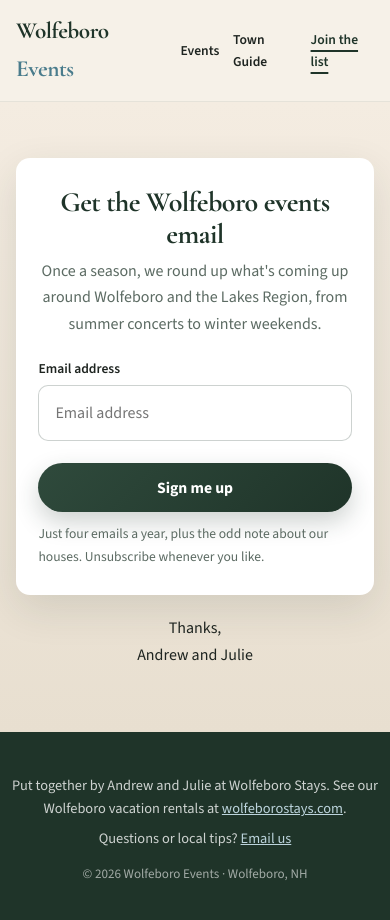
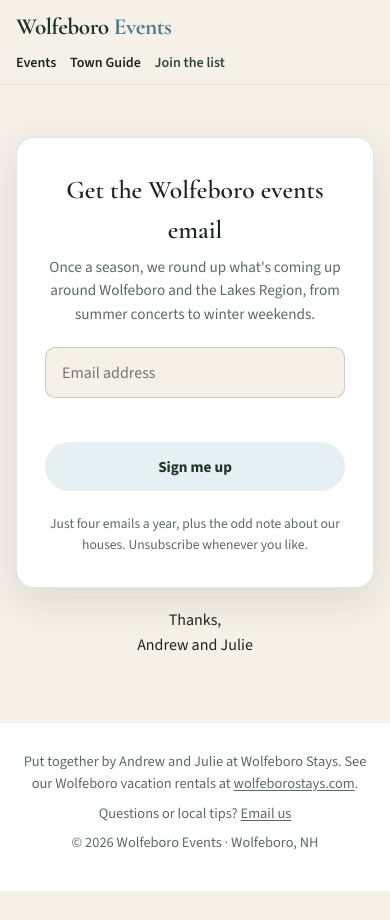
Before and after one commit to andrewbrenner7/WolfeboroEvents, a website: page join/index.html in a window 390 px wide. After the commit the page ends 891 px from the top, so only its background shows below. Drawn offline with nearby package versions, Linux system fonts and the light colour scheme.

Commit message:
Unify header styling across Events, Guide, and Join pages and prevent mobile nav wrapping

```diff
--- a/join/index.html
+++ b/join/index.html
@@ -26,169 +26,160 @@
       --pine: #2f4a3c;
       --pine-deep: #1f3429;
       --lake: #4a7c8c;
-      --sand: #f4ece1;
-      --birch: #e8dfd0;
+      --lake-soft: #e6eff2;
       --ink: #1e2420;
       --muted: #5c6b63;
       --cream: #f6f1e8;
-      --white: #fff;
-      --shadow: 0 14px 40px rgba(31, 52, 41, 0.12);
+      --white: #ffffff;
+      --shadow: 0 12px 40px rgba(31, 52, 41, 0.12);
       --radius: 14px;
+      --max: 1080px;
     }
     * { box-sizing: border-box; }
     html { scroll-behavior: smooth; }
     body {
       margin: 0;
       min-height: 100vh;
-      font-family: 'Source Sans 3', system-ui, -apple-system, sans-serif;
+      display: flex;
+      flex-direction: column;
+      font-family: 'Source Sans 3', system-ui, sans-serif;
       color: var(--ink);
       background: var(--cream);
-      line-height: 1.65;
-      display: flex;
-      flex-direction: column;
+      line-height: 1.55;
     }
+    img { max-width: 100%; display: block; height: auto; }
     a { color: var(--lake); }
-    .wrap { width: min(100% - 2rem, 1080px); margin-inline: auto; }
+    .wrap { width: min(100% - 2rem, var(--max)); margin-inline: auto; }
+
     .nav {
       position: sticky;
       top: 0;
       z-index: 20;
       background: rgba(246, 241, 232, 0.94);
-      backdrop-filter: blur(8px);
+      backdrop-filter: blur(10px);
       border-bottom: 1px solid rgba(31, 52, 41, 0.08);
     }
     .nav-inner {
       display: flex;
       align-items: center;
       justify-content: space-between;
-      padding: 0.75rem 0;
+      padding: 0.9rem 0;
       gap: 1rem;
     }
     .brand {
       font-family: 'Cormorant Garamond', Georgia, serif;
-      font-size: 1.45rem;
-      font-weight: 700;
-      color: var(--pine-deep);
-      text-decoration: none;
+      font-size: 1.45rem; font-weight: 700;
+      color: var(--pine-deep); text-decoration: none;
       letter-spacing: -0.02em;
+      white-space: nowrap;
     }
     .brand span { color: var(--lake); }
-    .nav-links {
-      display: flex;
-      align-items: center;
-      gap: 1.25rem;
-      font-size: 0.92rem;
+    .nav-links { display: flex; gap: 1.1rem; flex-wrap: wrap; font-weight: 600; font-size: 0.95rem; }
+    .nav-links a { text-decoration: none; color: var(--ink); white-space: nowrap; }
+    .nav-links a[aria-current] { color: var(--pine); }
+    @media (max-width: 680px) {
+      .nav-inner { flex-wrap: wrap; gap: 0.35rem 1rem; padding: 0.65rem 0; }
+      .nav-links { width: 100%; gap: 0.85rem; font-size: 0.88rem; }
     }
-    .nav-links a {
-      color: var(--ink);
-      text-decoration: none;
-      font-weight: 600;
-    }
-    .nav-links a:hover { color: var(--pine); }
-    .nav-links a[aria-current="page"] {
-      color: var(--pine-deep);
-      text-decoration: underline;
-      text-underline-offset: 6px;
-      text-decoration-thickness: 2px;
-    }
-    @media (max-width: 540px) {
-      .nav-links { gap: 0.85rem; font-size: 0.85rem; }
-    }
+
     main {
       flex: 1;
       display: flex;
       align-items: center;
-      background: linear-gradient(180deg, var(--sand) 0%, var(--birch) 100%);
     }
+
+    /* Mailing list */
     .mail {
       width: 100%;
-      padding: 3.5rem 0 4rem;
+      background: var(--cream);
+      padding: 3.25rem 0 4rem;
     }
     .mail-box {
-      max-width: 640px;
+      background: var(--white);
+      border-radius: calc(var(--radius) + 4px);
+      padding: 2rem 1.75rem;
+      max-width: 32rem;
       margin-inline: auto;
-      background: var(--white);
-      border-radius: var(--radius);
       box-shadow: var(--shadow);
-      padding: 1.75rem 1.4rem;
       text-align: center;
+      border: 1px solid rgba(74, 124, 140, 0.18);
     }
-    @media (min-width: 640px) { .mail-box { padding: 2.25rem 2.25rem; } }
-    .mail-box h1 {
+    .mail-box h1, .mail-box h2 {
       font-family: 'Cormorant Garamond', Georgia, serif;
-      font-weight: 700;
-      letter-spacing: -0.02em;
-      line-height: 1.15;
-      font-size: clamp(1.75rem, 3.8vw, 2.3rem);
-      margin: 0 0 0.5rem;
-      color: var(--pine-deep);
+      font-size: 1.6rem;
+      margin: 0 0 0.4rem;
+      font-weight: 600;
     }
-    .mail-box p { color: var(--muted); margin: 0 0 1.25rem; }
-    #native-signup { text-align: left; }
-    #native-signup .signup-form { margin: 0; font: inherit; }
+    .mail-box > p {
+      color: var(--muted);
+      font-size: 0.95rem;
+      margin: 0 0 1.25rem;
+    }
+    #native-signup { background: transparent; }
+    #native-signup form {
+      display: flex;
+      flex-direction: column;
+      gap: 0.75rem;
+      margin: 0;
+    }
     #native-signup label {
-      display: block;
-      font-weight: 600;
-      font-size: 0.85rem;
-      margin-bottom: 0.35rem;
-      color: var(--ink);
+      position: absolute;
+      width: 1px;
+      height: 1px;
+      overflow: hidden;
+      clip: rect(0 0 0 0);
     }
     #native-signup input[type="email"] {
       width: 100%;
-      padding: 0.85rem 1rem;
-      border: 1px solid rgba(31, 52, 41, 0.22);
+      padding: 0.9rem 1rem;
+      border: 1.5px solid rgba(47, 74, 60, 0.22);
       border-radius: 10px;
-      font: inherit;
-      margin-bottom: 0.75rem;
-      background: #fff;
+      font-size: 1rem;
+      font-family: inherit;
+      background: var(--cream);
     }
     #native-signup input[type="email"]:focus {
-      outline: 2px solid rgba(74, 124, 140, 0.45);
+      outline: 2px solid var(--lake);
       border-color: var(--lake);
     }
+    #native-signup .button {
+      width: 100%;
+      padding: 0.9rem 1rem;
+      border: none;
+      border-radius: 999px;
+      background: var(--lake-soft);
+      color: var(--pine-deep);
+      font-weight: 700;
+      font-size: 0.95rem;
+      font-family: inherit;
+      cursor: pointer;
+      transition: background 0.15s ease;
+    }
+    #native-signup .button:hover { background: #d5e8ee; }
+    #native-signup .button:disabled { opacity: 0.7; cursor: wait; }
     #native-signup .hp {
       position: absolute;
       left: -5000px;
       height: 0;
       overflow: hidden;
     }
-    #native-signup .button {
-      width: 100%;
-      display: inline-flex;
-      align-items: center;
-      justify-content: center;
-      padding: 0.9rem 1.35rem;
-      border-radius: 999px;
-      font-weight: 700;
-      font-size: 0.98rem;
-      border: none;
-      cursor: pointer;
-      color: var(--white);
-      background: linear-gradient(135deg, var(--pine) 0%, var(--pine-deep) 100%);
-      box-shadow: 0 10px 24px rgba(31, 52, 41, 0.22);
-      font-family: inherit;
-    }
-    #native-signup .button:hover { filter: brightness(1.05); }
-    #native-signup .button:disabled { opacity: 0.7; cursor: wait; }
-    .signup-status {
-      margin: 0.85rem 0 0;
+    #native-signup .signup-status {
+      margin: 0.25rem 0 0;
       font-size: 0.95rem;
       font-weight: 600;
       color: var(--pine-deep);
-      text-align: center;
     }
-    .signup-status.error { color: #a33; }
+    #native-signup .signup-status.error { color: #a33; }
+
+    footer {
+      text-align: center; padding: 1.75rem 1rem 2.25rem;
+      color: var(--muted); font-size: 0.9rem;
+      background: var(--white); border-top: 1px solid rgba(31,52,41,0.06);
+    }
+    footer p { margin: 0 0 0.45rem; }
+    footer a { color: inherit; text-decoration: underline; text-underline-offset: 0.15em; }
+    footer a:hover { color: var(--ink); }
     [hidden] { display: none !important; }
-    footer {
-      background: var(--pine-deep);
-      color: rgba(255, 255, 255, 0.78);
-      padding: 2.25rem 0;
-      font-size: 0.9rem;
-      text-align: center;
-    }
-    footer a { color: #bcd4dc; }
-    footer p { margin: 0.35rem 0; }
-    footer span { display: block; margin-top: 0.75rem; opacity: 0.75; font-size: 0.82rem; }
   </style>
 </head>
 <body>
```
Also changed, not shown: guide/index.html (+6 -1 lines), index.html (+6 -1 lines), scripts/events_component_template.html (+6 -1 lines).
